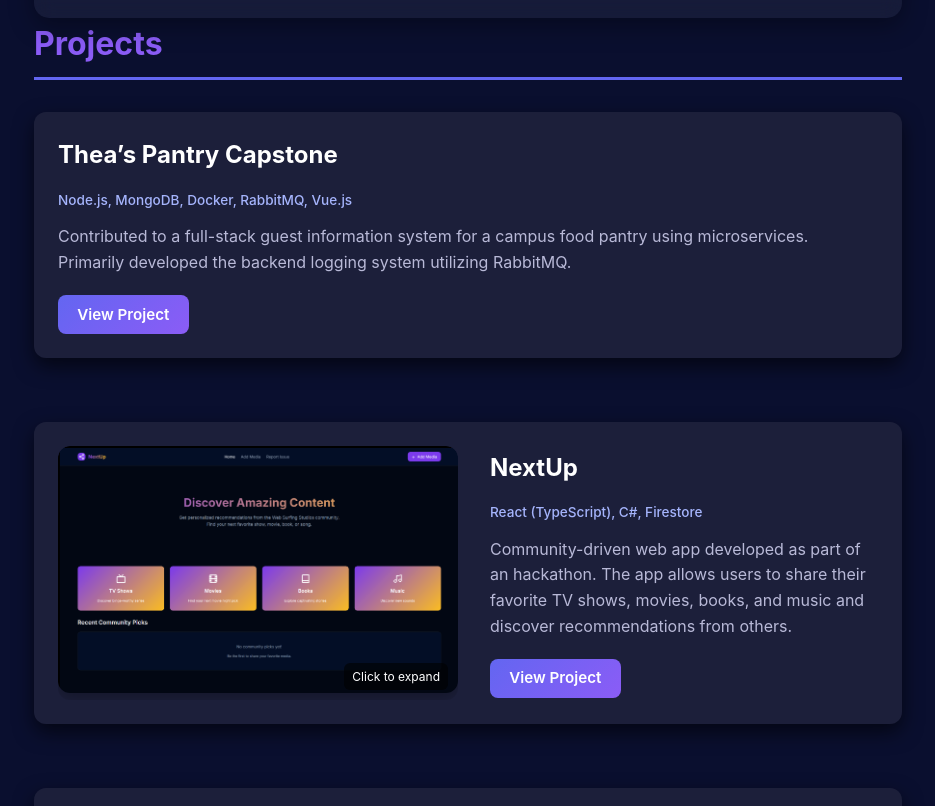
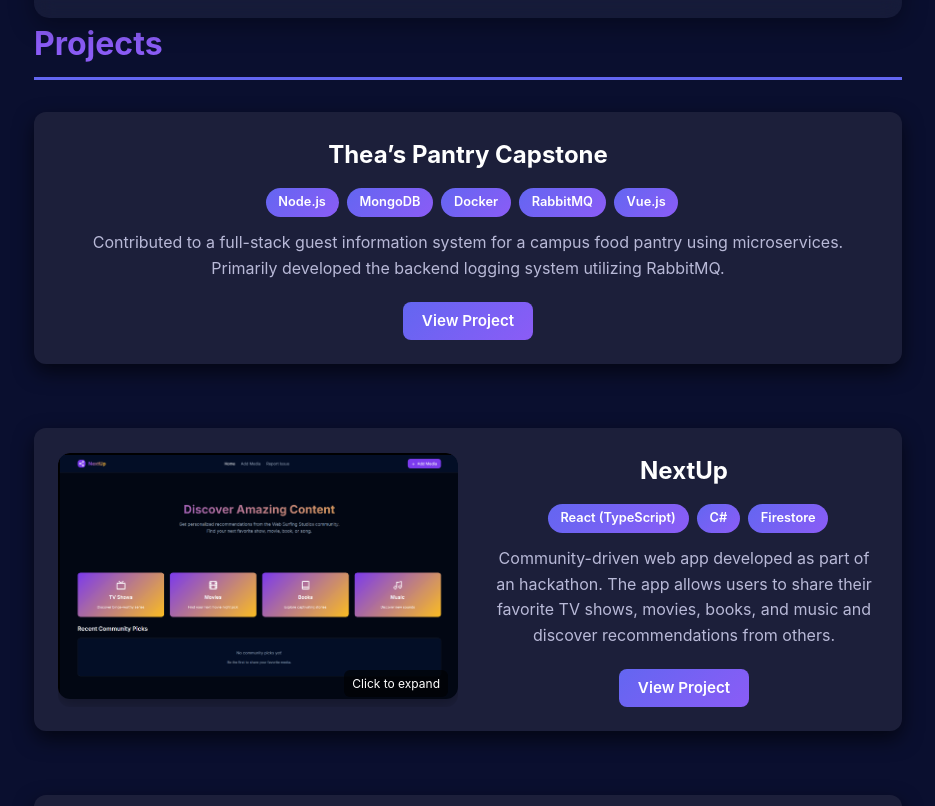
Before and after one commit to gcasiano21/portfolio, a React (Vite) app: page / in a window 1280 px wide. Shown: the part 2000-2806 px from the top of the page, without its empty margins (172-1107 px from the left). Built offline with nearby package versions, Linux system fonts and the light colour scheme.

Commit message:
Project card style update

```diff
--- a/src/Style.css
+++ b/src/Style.css
@@ -282,6 +282,8 @@ footer a:hover {
   flex-direction: column;
   justify-content: center;
   gap: 0.75rem;
+  align-items: center;
+  text-align: center;
 }
 
 .project-content h3 {
@@ -304,7 +306,7 @@ footer a:hover {
 
 .project-content a {
   display: inline-block;
-  align-self: flex-start;
+  align-self: center;
   margin-top: 0.5rem;
   padding: 0.45rem 1.2rem;
   background: linear-gradient(135deg, #6366f1, #8b5cf6);
@@ -319,6 +321,26 @@ footer a:hover {
 .project-content a:hover {
   background: linear-gradient(135deg, #8b5cf6, #6366f1);
   transform: translateY(-2px);
+}
+
+.project-technologies {
+  display: inline-flex;
+  flex-wrap: wrap;
+  gap: 0.5rem;
+}
+
+.project-technologies::before {
+  content: "";
+}
+
+.project-technologies span {
+  background: linear-gradient(135deg, #6366f1, #8b5cf6);
+  color: white;
+  padding: 0.25rem 0.8rem;
+  border-radius: 9999px;
+  font-weight: 600;
+  font-size: 0.8rem;
+  margin: 0.1rem 0;
 }
 
 .timeline {
--- a/src/components/ProjectCard.jsx
+++ b/src/components/ProjectCard.jsx
@@ -19,7 +19,11 @@ export default function ProjectCard({ title, description, technologies, link, im
 
         <div className="project-content">
           <h3>{title}</h3>
-          <p><em>{technologies}</em></p>
+          <p className="project-technologies">
+            {technologies.split(", ").map((tech, i) => (
+              <span key={i}>{tech}</span>
+            ))}
+          </p>
           <p>{description}</p>
           <a href={link} target="_blank" rel="noopener noreferrer">
             View Project
```
